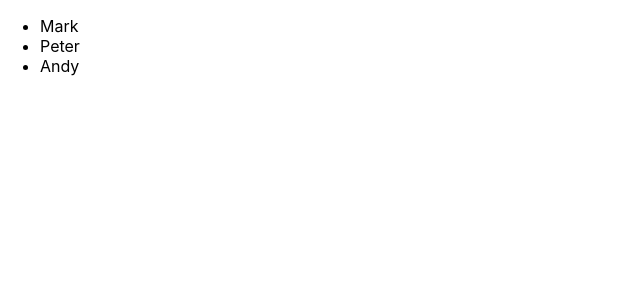
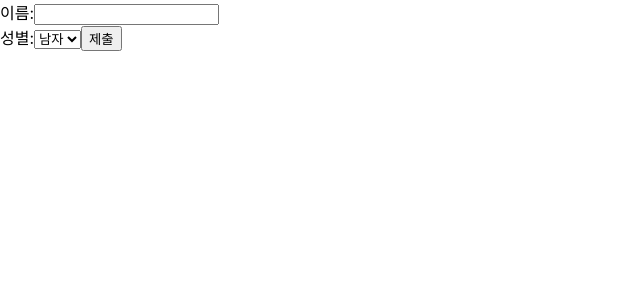
Before and after one commit to zhy2on/practice-react, a React (Create React App) app in the folder go-gamza/: page / in a window 1280 px wide. Shown: the top 300 px of the page, without its empty margins (0-640 px from the left). Built offline with nearby package versions, Linux system fonts and the light colour scheme.

Commit message:
Feat: Controlled Component 연습

```diff
--- /dev/null
+++ b/go-gamza/src/chapter_11/SignUp.jsx
@@ -0,0 +1,40 @@
+import React, { useState } from "react";
+
+function SignUp(props) {
+	const [name, setName] = useState("");
+	const [gender, setGender] = useState("남자");
+
+	const handleChangeName = (event) => {
+		setName(event.target.value);
+	};
+
+	const handleChangeGender = (event) => {
+		setGender(event.target.value);
+	};
+
+	const handleSubmit = (event) => {
+		alert(`이름: ${name} 성별: ${gender}`);
+		event.preventDefault();
+	};
+
+	return (
+		// input태그의 value로 내용을 넣어줌. 여기선 name을 ""로 초기화 했었기 때문에 빈 입력으로 들어가 있음
+		<form onSubmit={handleSubmit}>
+			<label>
+				이름:
+				<input type="text" value={name} onChange={handleChangeName} />
+			</label>
+			<br />
+			<label>
+				성별:
+				<select value={gender} onChange={handleChangeGender}>
+					<option value="남자">남자</option>
+					<option value="여자">여자</option>
+				</select>
+			</label>
+			<button type="submit">제출</button>
+		</form>
+	);
+}
+
+export default SignUp;
--- a/go-gamza/src/index.js
+++ b/go-gamza/src/index.js
@@ -12,12 +12,13 @@
 import ConfirmButton from './chapter_08/ConfirmButton';
 import LandingPage from './chapter_09/LandingPage';
 import AttendanceBook from './chapter_10/AttendanceBook';
+import SignUp from './chapter_11/SignUp';
 
 const root = ReactDOM.createRoot(document.getElementById('root'));
 
 root.render(
   <React.StrictMode>
-    <AttendanceBook />
+    <SignUp />
   </React.StrictMode>
 );
 // If you want to start measuring performance in your app, pass a function
```
